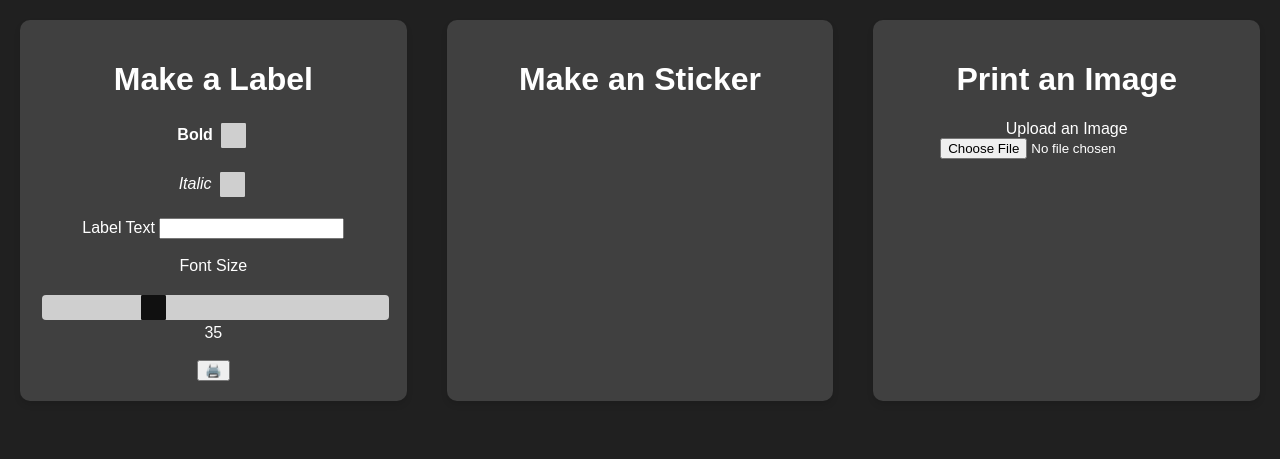
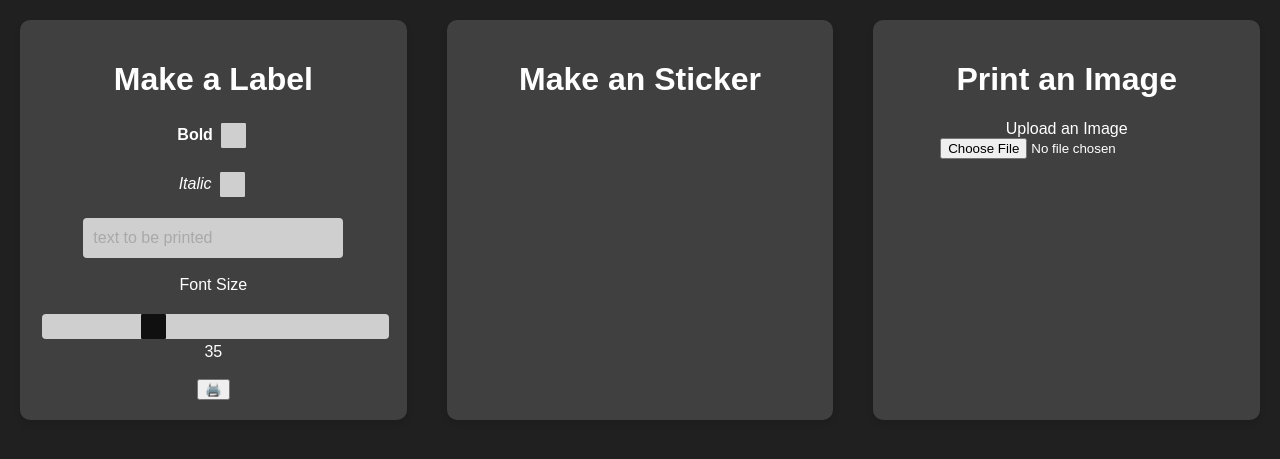
Before and after one commit to 05k4rausdertonne/StickerServer, a Flask app: page / in a window 1280 px wide. Shown: the top 459 px of the page. Run offline with Flask 3, Linux system fonts and the light colour scheme.

Commit message:
custom text input

```diff
--- a/static/css/style.css
+++ b/static/css/style.css
@@ -105,3 +105,34 @@ input[type=checkbox] {
     transform: rotate(45deg);
   }
 }
+
+input[type=text] {
+  -webkit-appearance: none;
+  -moz-appearance: none;
+  appearance: none;
+  width: 75%;
+  height: 40px; /* Adjust the height to your preference */
+  border: none; /* Black border */
+  border-radius: 4px; /* Rounded corners */
+  background: #ffffff; /* White background */
+  padding: 0 10px; /* Padding inside the input */
+  font-size: 16px; /* Font size */
+  color: #000000; /* Text color */
+  outline: none; /* Remove the default focus outline */
+  box-sizing: border-box; /* Ensure padding and border are included in the element's width and height */
+  opacity: 0.75;
+  -webkit-transition: .2s;
+  transition: opacity .2s;
+
+  &:hover {
+    opacity: 1; /* Light gray background on hover */
+  }
+
+  &:focus {
+    opacity: 1; /* Darker gray border on focus */
+  }
+
+  &::placeholder {
+    color: #cccccc; /* Placeholder text color */
+  }
+}
--- a/templates/index.html
+++ b/templates/index.html
@@ -36,8 +36,7 @@
                 <input type="checkbox" id="lbold" name="lbold"><br><br>
                 <label for="litalic"><i>Italic</i></label>
                 <input type="checkbox" id="litalic" name="litalic"><br><br>
-                <label for="ltext">Label Text</label>
-                <input type="text" id="ltext" name="ltext"><br><br>
+                <input type="text" id="ltext" name="ltext" placeholder="text to be printed"><br><br>
                 <label for="lfontsize">Font Size</label><br><br>
                 <input type="range" class="rangeslider" id="lfontsize" name="lfontsize" min="16" max="78" value="35">
                 <output id="lfontsizeoutput">35</output><br><br>
```
